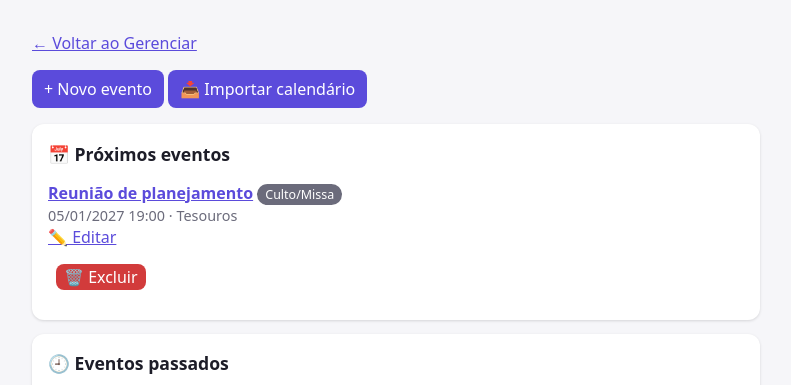
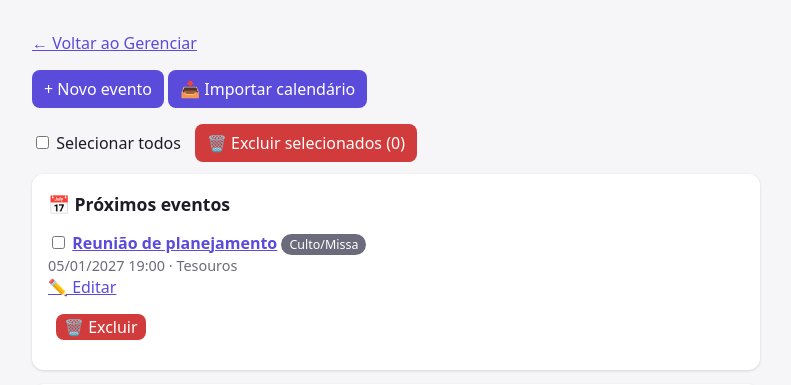
Before and after one commit to WelissonCunha/appdebandas, a Django app: page /eventos/ in a window 1280 px wide. Shown: the part 62-447 px from the top of the page, without its empty margins (244-1035 px from the left). Run offline with Django 5.2, Linux system fonts and the light colour scheme; a user stored in the database is signed in; data comes from the database, SQL or seed files in the repository; both versions use the stored data as it was after the commit.

Commit message:
adicao de seletor de varios itens para exclusao

```diff
--- /dev/null
+++ b/core/templates/_lote_barra.html
@@ -0,0 +1,20 @@
+<form id="form-lote" method="post" action="{{ acao }}" class="barra-lote">{% csrf_token %}
+<label><input type="checkbox" id="sel-todos"> Selecionar todos</label>
+<button class="no" disabled>🗑️ Excluir selecionados (0)</button></form>
+<style>.barra-lote{display:flex;gap:14px;align-items:center;flex-wrap:wrap;margin:0 0 12px}.barra-lote label{cursor:pointer}</style>
+<script>
+(function () {
+  const f = document.getElementById("form-lote"), todos = document.getElementById("sel-todos"), btn = f.querySelector("button");
+  const itens = () => [...document.querySelectorAll('input[name="ids"][form="form-lote"]')].filter(i => !i.disabled);
+  const marcados = () => itens().filter(i => i.checked).length;
+  function atualizar() {
+    const n = marcados(), t = itens().length;
+    btn.disabled = !n; btn.textContent = "🗑️ Excluir selecionados (" + n + ")";
+    todos.checked = t > 0 && n === t; todos.indeterminate = n > 0 && n < t;
+  }
+  todos.addEventListener("change", () => { itens().forEach(i => i.checked = todos.checked); atualizar(); });
+  document.addEventListener("change", e => { if (e.target.name === "ids") atualizar(); });
+  f.addEventListener("submit", e => { if (!confirm("{{ aviso|escapejs }}".replace("{n}", marcados()))) e.preventDefault(); });
+  atualizar();
+})();
+</script>
--- a/core/templates/evento_linha.html
+++ b/core/templates/evento_linha.html
@@ -1,4 +1,4 @@
-<p><a href="{% url 'evento' ev.pk %}"><b>{{ ev.titulo }}</b></a> <span class="tag">{{ ev.get_tipo_display }}</span><br>
+<p><input type="checkbox" name="ids" value="{{ ev.pk }}" form="form-lote"> <a href="{% url 'evento' ev.pk %}"><b>{{ ev.titulo }}</b></a> <span class="tag">{{ ev.get_tipo_display }}</span><br>
 <span class="mut">{{ ev.data_hora|date:"d/m/Y H:i" }} · {{ ev.banda }}{% if ev.local %} · {{ ev.local }}{% endif %}</span><br>
 <a href="{% url 'evento_editar' ev.pk %}">✏️ Editar</a>
 <form class="inl" method="post" action="{% url 'evento_excluir' ev.pk %}" onsubmit="return confirm('Excluir {{ ev.titulo|escapejs }}? A escala e o setlist dele também serão apagados.')">{% csrf_token %}<button class="no">🗑️ Excluir</button></form></p>
--- a/core/templates/eventos.html
+++ b/core/templates/eventos.html
@@ -2,6 +2,7 @@
 <p><a href="{% url 'gerenciar' %}">← Voltar ao Gerenciar</a></p>
 <style>.inl{display:inline;margin:0 0 0 8px}.inl button{padding:2px 8px}</style>
 <p><a href="{% url 'evento_novo' %}"><button>+ Novo evento</button></a> <a href="{% url 'importar_eventos' %}"><button>📥 Importar calendário</button></a></p>
+{% if futuros or passados %}{% url 'evento_excluir_lote' as u %}{% include "_lote_barra.html" with acao=u aviso="Excluir {n} evento(s)? A escala e o setlist deles também serão apagados. Não dá para desfazer." %}{% endif %}
 <div class="card"><h2>📅 Próximos eventos</h2>
 {% for ev in futuros %}{% include "evento_linha.html" %}{% empty %}<p class="mut">Nenhum evento futuro.</p>{% endfor %}</div>
 {% if passados %}<div class="card"><h2>🕘 Eventos passados</h2>
--- a/core/templates/membros.html
+++ b/core/templates/membros.html
@@ -1,9 +1,10 @@
 {% extends "base.html" %}{% block content %}
 <p><a href="{% url 'gerenciar' %}">← Voltar ao Gerenciar</a></p>
 <p><a href="{% url 'membro_novo' %}"><button>+ Adicionar membro</button></a></p>
+{% if bandas %}{% url 'membro_excluir_lote' as u %}{% include "_lote_barra.html" with acao=u aviso="Remover {n} membro(s) da banda? Eles também saem das escalas dos eventos." %}{% endif %}
 {% for b in bandas %}<div class="card"><h2>👥 {{ b.nome }}</h2>
 <p class="mut">{{ b.descricao }}</p>
-{% for m in b.membros.all %}<p><b>{{ m.user.get_full_name|default:m.user.username }}</b>
+{% for m in b.membros.all %}<p><input type="checkbox" name="ids" value="{{ m.pk }}" form="form-lote" {% if m.user_id == user.pk %}disabled title="Você não pode remover a si mesmo"{% endif %}> <b>{{ m.user.get_full_name|default:m.user.username }}</b>
 <span class="tag {% if m.papel == 'lider' %}confirmado{% endif %}">{{ m.get_papel_display }}</span><br>
 <span class="mut">@{{ m.user.username }} · {{ m.instrumentos|default:"sem instrumentos" }}</span>
 · <a href="{% url 'membro_editar' m.pk %}">✏️ Editar</a></p>{% endfor %}</div>{% endfor %}
--- a/core/templates/repertorio.html
+++ b/core/templates/repertorio.html
@@ -3,7 +3,8 @@
 <style>.inl{display:inline;margin:0 0 0 8px}.inl button{padding:2px 8px}</style>
 {% if eh_lider %}<p><a href="{% url 'musica_nova' %}"><button>+ Nova música</button></a></p>{% endif %}
 <div class="card"><h2>🎼 Repertório</h2><form><input name="q" value="{{ q }}" placeholder="Buscar música ou artista"> <button>Buscar</button></form></div>
-{% for m in musicas %}<div class="card"><b>{{ m.titulo }}</b> <span class="mut">{{ m.artista }}</span><br>
+{% if eh_lider and musicas %}{% url 'musica_excluir_lote' as u %}{% include "_lote_barra.html" with acao=u aviso="Excluir {n} música(s)? Elas também saem dos setlists dos eventos. Não dá para desfazer." %}{% endif %}
+{% for m in musicas %}<div class="card">{% if eh_lider %}<input type="checkbox" name="ids" value="{{ m.pk }}" form="form-lote"> {% endif %}<b>{{ m.titulo }}</b> <span class="mut">{{ m.artista }}</span><br>
 <span class="mut">Tom {{ m.tom|default:"—" }} · {{ m.bpm|default:"—" }} bpm</span>{% if m.link %} · <a href="{{ m.link }}" target="_blank">ouvir</a>{% endif %}
 {% if eh_lider %}<br><a href="{% url 'musica_editar' m.pk %}">✏️ Editar</a>
 <form class="inl" method="post" action="{% url 'musica_excluir' m.pk %}" onsubmit="return confirm('Excluir {{ m.titulo|escapejs }}? Ela também sai dos setlists dos eventos.')">{% csrf_token %}<button class="no">🗑️ Excluir</button></form>{% endif %}</div>
--- a/core/urls.py
+++ b/core/urls.py
@@ -39,6 +39,9 @@ urlpatterns = [
     path("push/inscrever/", v.push_inscrever, name="push_inscrever"),
     path("push/cancelar/", v.push_cancelar, name="push_cancelar"),
     path("push/teste/", v.push_teste, name="push_teste"),
+    path("eventos/excluir-lote/", v.evento_excluir_lote, name="evento_excluir_lote"),
+    path("repertorio/excluir-lote/", v.musica_excluir_lote, name="musica_excluir_lote"),
+    path("membros/excluir-lote/", v.membro_excluir_lote, name="membro_excluir_lote"),
     path("senha/", v.AlterarSenhaView.as_view(), name="alterar_senha"),
     path("membros/<int:pk>/senha/", v.membro_senha, name="membro_senha"),
     path("membros/", v.membros, name="membros"),
--- a/core/views.py
+++ b/core/views.py
@@ -733,3 +733,57 @@ def importacao_desfazer(request, pk):
     imp.delete()
     messages.success(request, f"Importação desfeita: {n} evento(s) removido(s).")
     return redirect("importar_eventos")
+
+
+# ---------- exclusão em lote ----------
+
+def _ids(request):
+    return [int(i) for i in request.POST.getlist("ids") if i.isdigit()]
+
+
+@login_required
+@require_POST
+def evento_excluir_lote(request):
+    qs = Evento.objects.filter(pk__in=_ids(request), banda__membros__user=request.user, **LIDER)
+    n = qs.count()
+    qs.delete()
+    messages.success(request, f"{n} evento(s) excluído(s).") if n else messages.error(request, "Nenhum evento selecionado.")
+    return redirect("eventos")
+
+
+@login_required
+@require_POST
+def musica_excluir_lote(request):
+    qs = Musica.objects.filter(pk__in=_ids(request), banda__membros__user=request.user, **LIDER)
+    n = qs.count()
+    qs.delete()
+    messages.success(request, f"{n} música(s) excluída(s).") if n else messages.error(request, "Nenhuma música selecionada.")
+    return redirect("repertorio")
+
+
+@login_required
+@require_POST
+def membro_excluir_lote(request):
+    alvos = (Membro.objects.filter(pk__in=_ids(request), banda__membros__user=request.user, **LIDER)
+             .select_related("banda"))
+    por_banda = {}
+    for m in alvos:
+        por_banda.setdefault(m.banda_id, []).append(m)
+    removidos = bloqueados = 0
+    for banda_id, grupo in por_banda.items():
+        lideres = Membro.objects.filter(banda_id=banda_id, papel="lider").count()
+        lideres_alvo = sum(1 for m in grupo if m.papel == "lider")
+        for m in grupo:
+            if m.user_id == request.user.id or (m.papel == "lider" and lideres - lideres_alvo <= 0):
+                bloqueados += 1
+                continue
+            m.delete()
+            removidos += 1
+    if removidos:
+        messages.success(request, f"{removidos} membro(s) removido(s).")
+    if bloqueados:
+        messages.error(request, f"{bloqueados} não foi(ram) removido(s): você não pode remover a si mesmo "
+                                "nem deixar a banda sem líder.")
+    if not removidos and not bloqueados:
+        messages.error(request, "Nenhum membro selecionado.")
+    return redirect("membros")
```
Also changed, not shown: db.sqlite3.
